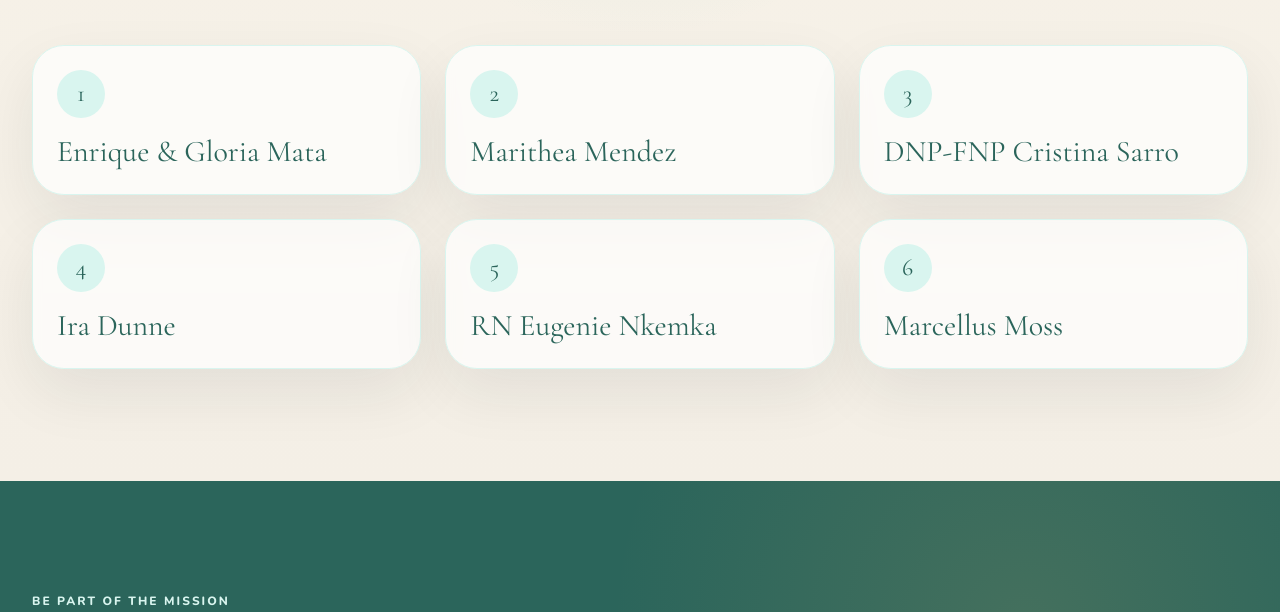
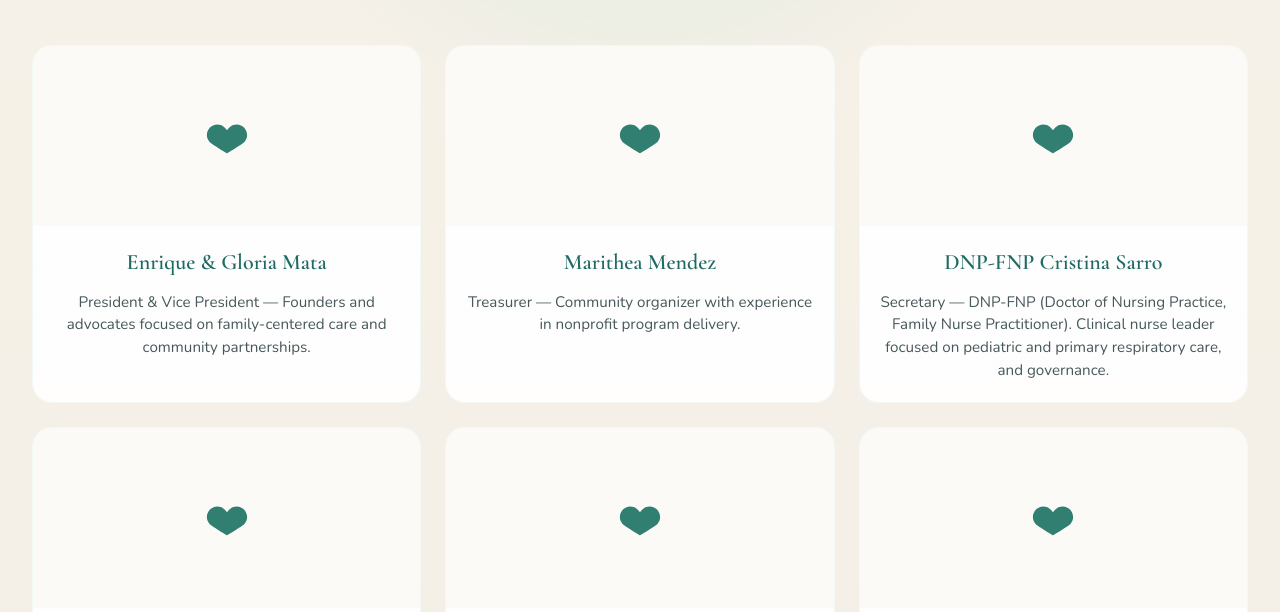
Before and after one commit to RJ0212/Project-Ezrah-Mata-Inc-Website, a plain HTML site: page index.html in a window 1280 px wide. Shown: the part 5785-6397 px from the top of the page. Drawn offline with nearby package versions, Linux system fonts and the light colour scheme.

Commit message:
Add styles and structure for Board of Directors cards

```diff
--- a/assets/css/site.css
+++ b/assets/css/site.css
@@ -120,6 +120,61 @@ main, .page, .page-wrapper, .content {
   background-size: 36px 36px;
 }
 
+/* Board of directors card styles */
+.director-card {
+  display: flex;
+  flex-direction: column;
+  background: linear-gradient(180deg, rgba(255,255,255,0.95), rgba(255,255,255,0.92));
+  border-radius: 1.25rem;
+  overflow: hidden;
+  border: 1px solid rgba(83,185,168,0.08);
+}
+.director-card .card-media {
+  width: 100%;
+  height: 180px;
+  background: #f3f7f6;
+  display: block;
+  position: relative;
+}
+.director-card .card-media img {
+  position: absolute;
+  inset: 0;
+  width: 100%;
+  height: 100%;
+  object-fit: cover;
+  display: block;
+}
+.director-card .card-media .placeholder {
+  position: absolute;
+  inset: 0;
+  display: flex;
+  align-items: center;
+  justify-content: center;
+  background: var(--cream);
+  color: var(--ezrah-deep);
+}
+.director-card .card-media .placeholder svg {
+  width: 46px;
+  height: 46px;
+  opacity: 1;
+}
+.director-card .card-body {
+  padding: 1.25rem;
+  text-align: center;
+}
+.director-card .card-name {
+  font-family: 'Cormorant Garamond', serif;
+  font-size: 1.375rem;
+  font-weight: 600;
+  color: var(--ezrah-800, #1f6b63);
+}
+.director-card .card-bio {
+  margin-top: 0.75rem;
+  font-size: 0.95rem;
+  color: #47585a;
+  line-height: 1.5;
+}
+
 .stat-divider::after {
   content: '';
   position: absolute;
--- a/components/board-of-directors/board-of-directors.js
+++ b/components/board-of-directors/board-of-directors.js
@@ -11,17 +11,27 @@ class ProjectBoardOfDirectors extends HTMLElement {
 
           <div class="mt-12 grid gap-6 sm:grid-cols-2 xl:grid-cols-3">
             ${[
-              'Enrique & Gloria Mata',
-              'Marithea Mendez',
-              'DNP-FNP Cristina Sarro',
-              'Ira Dunne',
-              'RN Eugenie Nkemka',
-              'Marcellus Moss'
-            ].map((name, index) => `
-              <div class="reveal rounded-[2rem] border border-ezrah-100 bg-white/70 p-6 shadow-[0_24px_60px_rgba(22,41,41,0.08)] backdrop-blur-sm">
-                <div class="mb-4 flex h-12 w-12 items-center justify-center rounded-full bg-ezrah-100 font-serif text-2xl text-ezrah-800">${index + 1}</div>
-                <h3 class="font-serif text-3xl text-ezrah-800">${name}</h3>
-              </div>
+              { name: 'Enrique & Gloria Mata', img: 'enrique-gloria.jpg', bio: 'President & Vice President — Founders and advocates focused on family-centered care and community partnerships.' },
+              { name: 'Marithea Mendez', img: 'marithea.jpg', bio: 'Treasurer — Community organizer with experience in nonprofit program delivery.' },
+              { name: 'DNP-FNP Cristina Sarro', img: 'cristina.jpg', bio: 'Secretary — DNP‑FNP (Doctor of Nursing Practice, Family Nurse Practitioner). Clinical nurse leader focused on pediatric and primary respiratory care, and governance.' },
+              { name: 'Ira Dunne', img: 'ira.jpg', bio: 'Trustee — Volunteer coordinator and outreach strategist.' },
+              { name: 'RN Eugenie Nkemka', img: 'eugenie.jpg', bio: 'Trustee — Registered nurse focused on caregiver education and training.' },
+              { name: 'Marcellus Moss', img: 'marcellus.jpg', bio: 'Supports the board team by assisting with coordination, strategic initiatives, and resource development.' }
+            ].map((member) => `
+              <article class="reveal director-card">
+                <div class="card-media">
+                  <div class="placeholder" aria-hidden="true">
+                    <svg viewBox="0 0 24 24" fill="none" xmlns="http://www.w3.org/2000/svg" aria-hidden="true">
+                      <path d="M12 21s-7.5-4.35-9.2-6.02C-0.1 11.7 2.1 6 7 6c2.54 0 3.9 1.6 5 3.04C13.1 7.6 14.46 6 17 6c4.9 0 7.1 5.7 4.2 8.98C19.5 16.65 12 21 12 21z" fill="currentColor"/>
+                    </svg>
+                  </div>
+                  <img src="assets/images/board/${member.img}" alt="${member.name}" onload="this.parentNode.querySelector('.placeholder').style.display='none'" onerror="this.style.display='none'; this.parentNode.querySelector('.placeholder').style.display='flex'" />
+                </div>
+                <div class="card-body">
+                  <div class="card-name">${member.name}</div>
+                  <div class="card-bio">${member.bio}</div>
+                </div>
+              </article>
             `).join('')}
           </div>
         </div>
```
